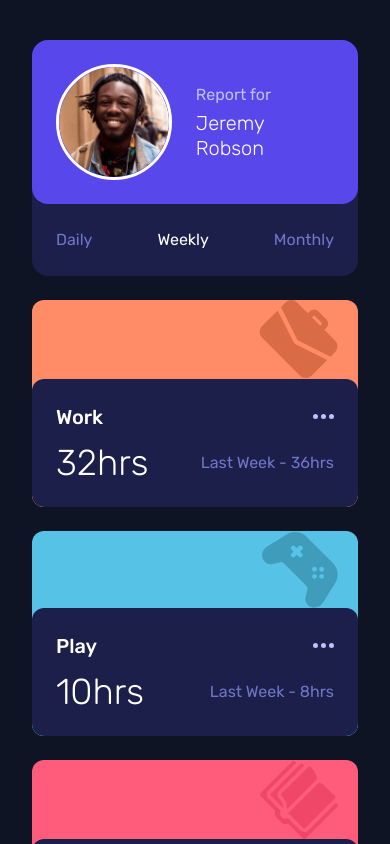
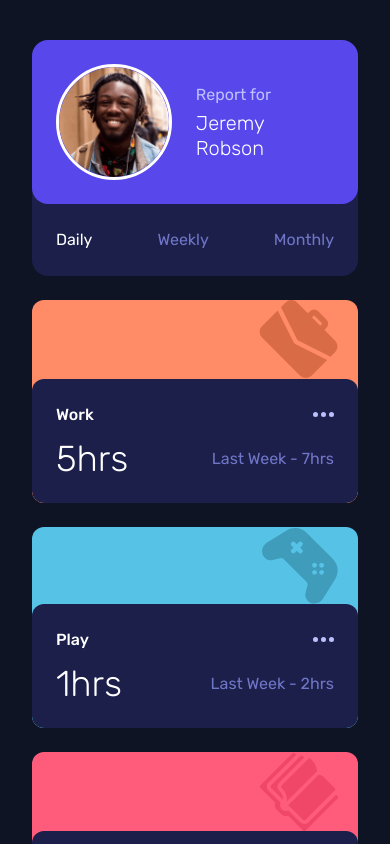
Before and after one commit to ShrutiShinde418/FrontendMentor7, a website built with Vite: page time-tracking-dashboard/index.html in a window 390 px wide. Both pictures are taken after a click on the link "Daily". Shown: the top 844 px of the page. Built offline with nearby package versions, Linux system fonts and the light colour scheme.

Commit message:
add(fetching data from json file) update(responsiveness)

```diff
--- a/time-tracking-dashboard/css/index.css
+++ b/time-tracking-dashboard/css/index.css
@@ -16,11 +16,11 @@
 }
 
 .activity__title {
-  @apply lg:text-lg sm:text-sm text-xl font-medium;
+  @apply lg:text-lg sm:text-sm text-base font-medium;
 }
 
 .activity__info {
-  @apply flex sm:flex-col justify-between items-center sm:items-start sm:gap-3;
+  @apply flex sm:flex-col justify-between items-center sm:items-start sm:gap-3 gap-4;
 }
 
 .activity__time {
@@ -31,3 +31,7 @@
   filter: brightness(0) saturate(100%) invert(99%) sepia(90%) saturate(39%)
     hue-rotate(113deg) brightness(109%) contrast(97%);
 }
+
+.active {
+  @apply text-white;
+}
--- a/time-tracking-dashboard/index.html
+++ b/time-tracking-dashboard/index.html
@@ -15,9 +15,7 @@
   <body
     class="font-rubik min-h-screen grid sm:place-items-center bg-veryDarkBlue text-white xl:mx-24 lg:mx-16 mx-8 mt-10 mb-10"
   >
-    <main
-      class="grid sm:grid-cols-4 sm:grid-rows-2 grid-cols-1 lg:gap-9 gap-6"
-    >
+    <main class="grid sm:grid-cols-4 sm:grid-rows-2 grid-cols-1 lg:gap-9 gap-6">
       <div class="sm:row-span-2">
         <div class="bg-darkBlue rounded-2xl">
           <div
@@ -41,13 +39,17 @@
             <h2
               class="text-desaturatedBlue lg:text-lg text-base hover:text-white"
             >
-              <a href="#">Daily</a>
+              <a href="#" id="daily">Daily</a>
             </h2>
-            <h2 class="lg:text-lg text-base"><a href="#">Weekly</a></h2>
+            <h2
+              class="lg:text-lg text-base text-desaturatedBlue hover:text-white"
+            >
+              <a href="#" id="weekly" class="active">Weekly</a>
+            </h2>
             <h2
               class="text-desaturatedBlue lg:text-lg text-base hover:text-white"
             >
-              <a href="#">Monthly</a>
+              <a href="#" id="monthly">Monthly</a>
             </h2>
           </div>
         </div>
@@ -65,7 +67,9 @@
           </div>
           <div class="activity__info">
             <p class="activity__time">32hrs</p>
-            <p class="text-desaturatedBlue">Last Week - 36hrs</p>
+            <p class="text-desaturatedBlue">
+              Last Week - <span class="activity__last">36hrs</span>
+            </p>
           </div>
         </div>
       </div>
@@ -82,7 +86,9 @@
           </div>
           <div class="activity__info">
             <p class="activity__time">10hrs</p>
-            <p class="text-desaturatedBlue">Last Week - 8hrs</p>
+            <p class="text-desaturatedBlue">
+              Last Week - <span class="activity__last">8hrs</span>
+            </p>
           </div>
         </div>
       </div>
@@ -99,7 +105,9 @@
           </div>
           <div class="activity__info">
             <p class="activity__time">4hrs</p>
-            <p class="text-desaturatedBlue">Last Week - 7hrs</p>
+            <p class="text-desaturatedBlue">
+              Last Week - <span class="activity__last">7hrs</span>
+            </p>
           </div>
         </div>
       </div>
@@ -116,7 +124,9 @@
           </div>
           <div class="activity__info">
             <p class="activity__time">4hrs</p>
-            <p class="text-desaturatedBlue">Last Week - 5hrs</p>
+            <p class="text-desaturatedBlue">
+              Last Week - <span class="activity__last">5hrs</span>
+            </p>
           </div>
         </div>
       </div>
@@ -133,7 +143,9 @@
           </div>
           <div class="activity__info">
             <p class="activity__time">5hrs</p>
-            <p class="text-desaturatedBlue">Last Week - 10hrs</p>
+            <p class="text-desaturatedBlue">
+              Last Week - <span class="activity__last">10hrs</span>
+            </p>
           </div>
         </div>
       </div>
@@ -150,10 +162,13 @@
           </div>
           <div class="activity__info">
             <p class="activity__time">2hrs</p>
-            <p class="text-desaturatedBlue">Last Week - 2hrs</p>
+            <p class="text-desaturatedBlue">
+              Last Week - <span class="activity__last">2hrs</span>
+            </p>
           </div>
         </div>
       </div>
     </main>
+    <script src="./js/index.js"></script>
   </body>
 </html>
--- /dev/null
+++ b/time-tracking-dashboard/js/index.js
@@ -0,0 +1,41 @@
+let data;
+const allActivityTimes = document.querySelectorAll(".activity__time");
+const lastWeekActivityTimes = document.querySelectorAll(".activity__last");
+const dailyBtn = document.getElementById("daily");
+const monthlyBtn = document.getElementById("monthly");
+const weeklyBtn = document.getElementById("weekly");
+
+const fetchData = async () => {
+  try {
+    const response = await fetch("../data/data.json");
+    data = await response.json();
+
+    for (let i = 0; i < allActivityTimes.length; i++) {
+      allActivityTimes[i].textContent =
+        data[i]?.timeframes?.weekly?.current + "hrs";
+      lastWeekActivityTimes[i].textContent =
+        data[i]?.timeframes?.weekly?.previous + "hrs";
+    }
+  } catch (error) {
+    console.log(error);
+  }
+};
+
+document.addEventListener("DOMContentLoaded", fetchData);
+
+[dailyBtn, monthlyBtn, weeklyBtn].forEach((btn) => {
+  btn.addEventListener("click", (e) => {
+    const activeBtn = [dailyBtn, monthlyBtn, weeklyBtn].find((button) =>
+      button.classList.contains("active")
+    );
+    activeBtn.classList.remove("active");
+    btn.classList.add("active");
+    e.preventDefault();
+    for (let i = 0; i < allActivityTimes.length; i++) {
+      allActivityTimes[i].textContent =
+        data[i]?.timeframes?.[btn.textContent.toLowerCase()]?.current + "hrs";
+      lastWeekActivityTimes[i].textContent =
+        data[i]?.timeframes?.[btn.textContent.toLowerCase()]?.previous + "hrs";
+    }
+  });
+});
```
Also changed, not shown: time-tracking-dashboard/data/data.json (line endings or trailing spaces), time-tracking-dashboard/screenshot.png (added).
